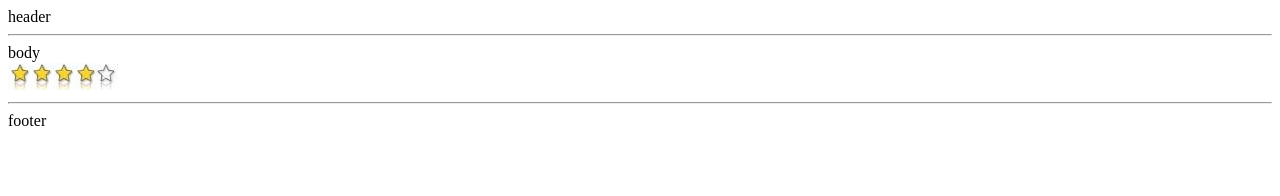
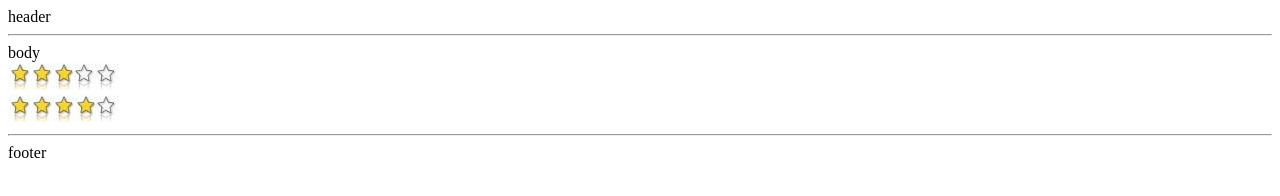
Before and after one commit to jlg-formation/fan_july_2016, a website: page app/index.html in a window 1280 px wide. Drawn offline with nearby package versions, Linux system fonts and the light colour scheme.

Commit message:
star isNaN

```diff
--- a/app/ors-star/ors-star.js
+++ b/app/ors-star/ors-star.js
@@ -8,7 +8,9 @@
 			restrict: 'E',
 			link: function(scope, element, attrs) {
 				console.log('orsStar', arguments);
-				var note = 4;
+				var note = Number(attrs.note);
+				note = isNaN(note) ? 4 : note;
+				console.log('note', note);
 				var html = '';
 				for (var i = 0; i < note; i++) {
 					html += '<img src="ors-star/img/yellow_star.png" />';
--- a/app/tmpl/ors-body.html
+++ b/app/tmpl/ors-body.html
@@ -1,3 +1,4 @@
 body<br/>
 
-<ors-star></ors-star><br/>
+<ors-star note="3"></ors-star><br/>
+<ors-star note="qsdfgqsdfqsdf"></ors-star><br/>
```
